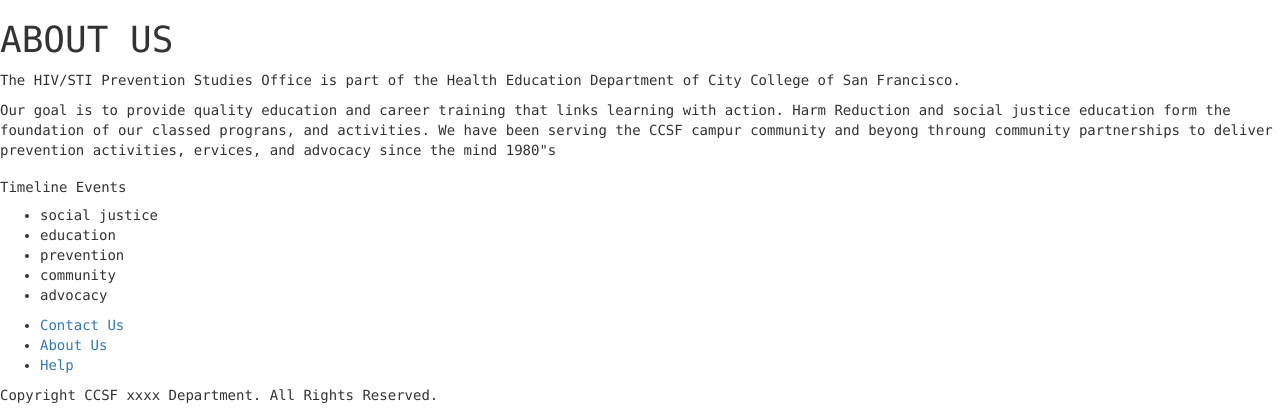
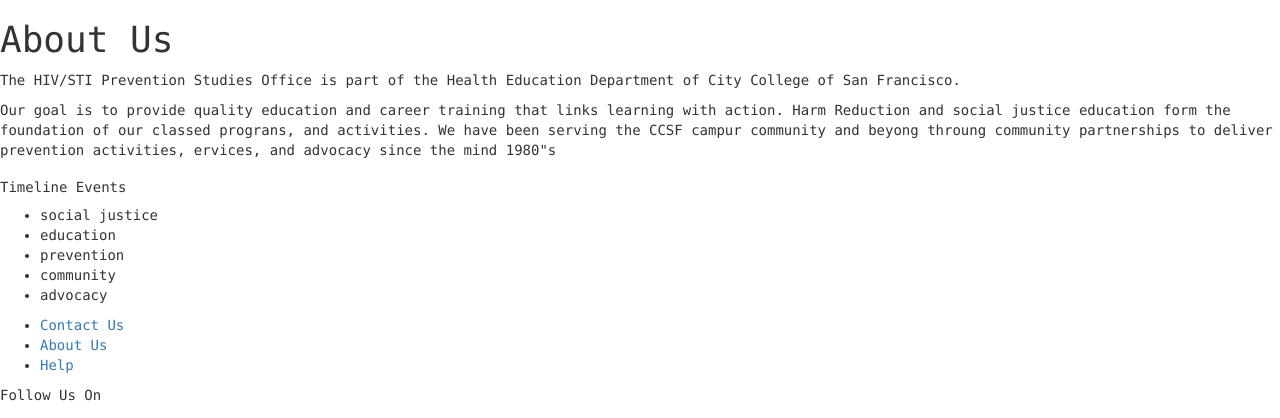
Before and after one commit to Lutalo/HIV-Timeline-CS195, a Flask app: page /about in a window 1280 px wide. Shown: the part 52-470 px from the top of the page. Run offline with Flask 2, Linux system fonts and the light colour scheme; some libraries are stand-ins or nearby versions.

Commit message:
some things

```diff
--- a/app/templates/about.html
+++ b/app/templates/about.html
@@ -24,11 +24,10 @@
 	 		<!-- Navigation -->
 	 		{{ super() }}
 	 		<!-- end navigation -->
+	 	{% endblock %}
 
-
-	 	{% endblock %}
 <!--start here -->
-<div class= "about-heading"><h1>ABOUT US</h1></div>
+<div class= "about-heading"><h1>About Us</h1></div>
 
 <div class="main-img"></div>
 <p>
@@ -36,6 +35,7 @@ The HIV/STI Prevention Studies Office is part of the Health Education Department
 </p>
 <p> Our goal is to provide quality education and career training that links learning with action. Harm Reduction and social justice education form the foundation of our classed prograns, and activities.
 We have been serving the CCSF campur community and beyong throung community partnerships to deliver prevention activities, ervices, and advocacy since the mind 1980"s</p>
+
 <div class= "timeline-events"><h2>Timeline Events</h2>
 <ul>
   <li>social justice</li>
@@ -50,6 +50,7 @@ We have been serving the CCSF campur community and beyong throung community part
 	 	{% block footer %}
 	 		{{ super() }}
 			{% endblock %}
+
 {% endblock %}
 
 {% block footer_js %}
--- a/app/templates/base.html
+++ b/app/templates/base.html
@@ -111,7 +111,6 @@
                 <li><a href="#">About Us</a></li>
                 <li><a href="#">Help</a></li>
               </ul>
-            <p>Copyright CCSF xxxx Department. All Rights Reserved.</p>
             </div>
 
             <div class="share">
@@ -121,6 +120,7 @@
                 <li><a href="#">// facebook image</a></li>
               </ul>
             </div>
+            <p>Copyright CCSF xxxx Department. All Rights Reserved.</p>
           </div>
 
           {% endblock %}
```
